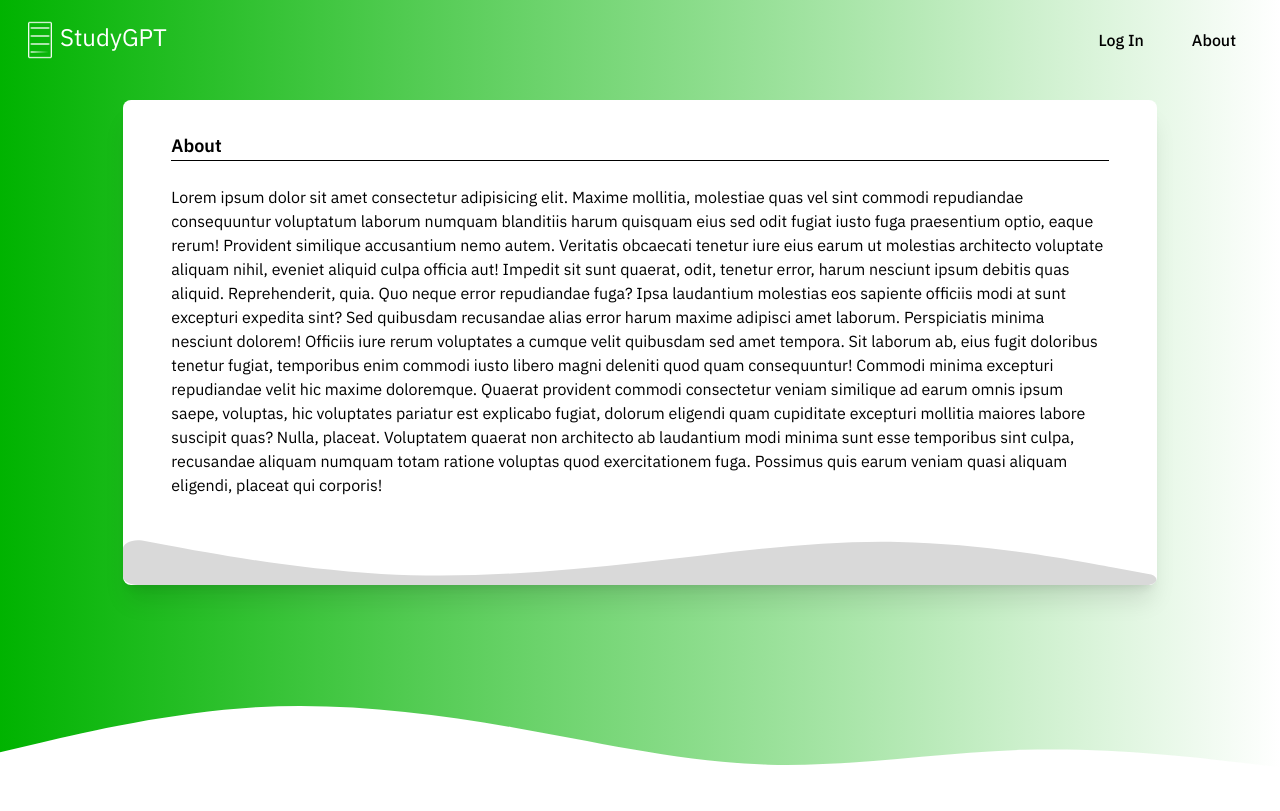
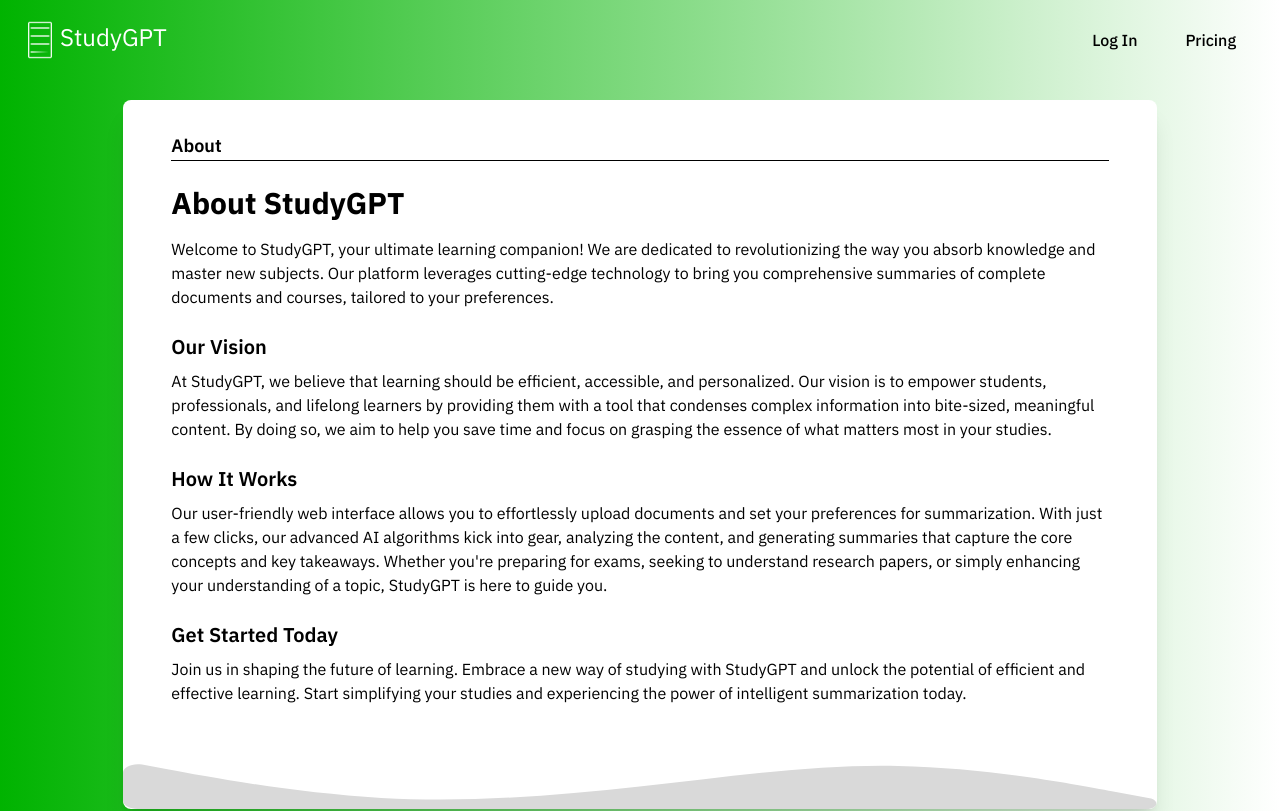
Before and after one commit to lypsoty112/studyGPT_frontend, a React (Vite) app: page /about in a window 1280 px wide. Shown: the top 811 px of the page. Built offline with nearby package versions, Linux system fonts and the light colour scheme; no server answers.

Commit message:
Account & about page edited

```diff
--- a/src/App.tsx
+++ b/src/App.tsx
@@ -8,6 +8,7 @@ import AccountPage from "./pages/accountPage";
 import SubscriptionsPage from "./pages/subscriptionsPage";
 import LoginPage from "./pages/loginPage";
 import SignupPage from "./pages/signupPage";
+import EditPassword from "./pages/editPassword";
 import { ProtectedRoute } from "./components/auth/protectedRoute";
 
 function App() {
@@ -51,6 +52,15 @@ function App() {
             </ProtectedRoute>
           }
         />
+        <Route
+          path="/editPassword"
+          element={
+            <ProtectedRoute>
+              <EditPassword />
+            </ProtectedRoute>
+          }
+        />
+        <Route path="*">"404 Not Found"</Route>
       </Routes>
     </BrowserRouter>
   );
--- a/src/api/user.ts
+++ b/src/api/user.ts
@@ -118,4 +118,49 @@ const checkPassword = async (password: string) => {
 const getUserInformation = async () => {
   return await apiRequest("GET", `${BASE}/me`, {}, true);
 };
-export { register, login, getUserInformation, checkPassword };
+
+const editPassword = async (
+  newPassword: string,
+  newPasswordConfirm: string,
+  currentPassword: string
+) => {
+  // Returns: { status: number, message: string }
+  const inputs = {
+    newPassword: newPassword.trim(),
+    newPasswordConfirm: newPasswordConfirm.trim(),
+    currentPassword: currentPassword.trim(),
+  };
+
+  // Check for empty fields
+  if (
+    !inputs.newPassword ||
+    !inputs.newPasswordConfirm ||
+    !inputs.currentPassword
+  )
+    return { status: 400, message: "Please fill in all fields." };
+
+  // Check for matching passwords
+  if (inputs.newPassword !== inputs.newPasswordConfirm)
+    return { status: 400, message: "Passwords do not match." };
+
+  // Check for valid password length
+  if (inputs.newPassword.length < 8)
+    return { status: 400, message: "Password must be at least 8 characters." };
+
+  // Check for valid current password
+  const checkPasswordResponse = await checkPassword(inputs.currentPassword);
+  if (checkPasswordResponse.status !== 200)
+    return { status: 400, message: "Current password is incorrect." };
+
+  // Perform the request
+  return await apiRequest(
+    "PUT",
+    `${BASE}/me`,
+    {
+      password: inputs.newPassword,
+    },
+    true
+  );
+};
+
+export { register, login, getUserInformation, checkPassword, editPassword };
--- /dev/null
+++ b/src/components/interactions/nextInputOnEnter.ts
@@ -0,0 +1,17 @@
+export const nextInputOnEnter = (
+  e: React.KeyboardEvent<HTMLInputElement>,
+  ids: string[] | undefined,
+  endFunction?: () => void
+) => {
+  if (e.key === "Enter" && ids) {
+    const index = ids.indexOf(e.currentTarget.id);
+    if (index !== -1 && index < ids.length - 1) {
+      const nextInput = document.getElementById(ids[index + 1]);
+      if (nextInput) {
+        nextInput.focus();
+      }
+    } else if (endFunction) {
+      endFunction();
+    }
+  }
+};
--- a/src/components/pageLayout/navbar/index.tsx
+++ b/src/components/pageLayout/navbar/index.tsx
@@ -5,6 +5,18 @@ import { useNavigate } from "react-router-dom";
 import { loggedIn } from "@/components/auth/loginFunctions";
 
 const Navbar = () => {
+  const currentPath = window.location.pathname;
+  let aboutButtonData = {
+    displayText: "About",
+    onClick: () => navigate("/about"),
+  };
+  if (currentPath === "/about") {
+    aboutButtonData = {
+      displayText: "Pricing",
+      onClick: () => navigate("/subscriptions"),
+    };
+  }
+
   const navigate = useNavigate();
 
   const handleLogoClick = () => {
@@ -26,8 +38,8 @@ const Navbar = () => {
         </li>
         <li className="mx-4">
           <NavButton
-            displayText="About"
-            onClick={() => navigate("/about")}
+            displayText={aboutButtonData.displayText}
+            onClick={aboutButtonData.onClick}
           ></NavButton>
         </li>
       </ul>
--- a/src/pages/aboutPage.tsx
+++ b/src/pages/aboutPage.tsx
@@ -12,29 +12,43 @@ const AboutPage = () => {
       {/*Content*/}
       <PageContent>
         <TextContainer title="About" widthClass="xs:w-10/12 w-full">
-          Lorem ipsum dolor sit amet consectetur adipisicing elit. Maxime
-          mollitia, molestiae quas vel sint commodi repudiandae consequuntur
-          voluptatum laborum numquam blanditiis harum quisquam eius sed odit
-          fugiat iusto fuga praesentium optio, eaque rerum! Provident similique
-          accusantium nemo autem. Veritatis obcaecati tenetur iure eius earum ut
-          molestias architecto voluptate aliquam nihil, eveniet aliquid culpa
-          officia aut! Impedit sit sunt quaerat, odit, tenetur error, harum
-          nesciunt ipsum debitis quas aliquid. Reprehenderit, quia. Quo neque
-          error repudiandae fuga? Ipsa laudantium molestias eos sapiente
-          officiis modi at sunt excepturi expedita sint? Sed quibusdam
-          recusandae alias error harum maxime adipisci amet laborum.
-          Perspiciatis minima nesciunt dolorem! Officiis iure rerum voluptates a
-          cumque velit quibusdam sed amet tempora. Sit laborum ab, eius fugit
-          doloribus tenetur fugiat, temporibus enim commodi iusto libero magni
-          deleniti quod quam consequuntur! Commodi minima excepturi repudiandae
-          velit hic maxime doloremque. Quaerat provident commodi consectetur
-          veniam similique ad earum omnis ipsum saepe, voluptas, hic voluptates
-          pariatur est explicabo fugiat, dolorum eligendi quam cupiditate
-          excepturi mollitia maiores labore suscipit quas? Nulla, placeat.
-          Voluptatem quaerat non architecto ab laudantium modi minima sunt esse
-          temporibus sint culpa, recusandae aliquam numquam totam ratione
-          voluptas quod exercitationem fuga. Possimus quis earum veniam quasi
-          aliquam eligendi, placeat qui corporis!
+          <h1 className="mb-4 text-3xl font-bold">About StudyGPT</h1>
+          <p>
+            Welcome to StudyGPT, your ultimate learning companion! We are
+            dedicated to revolutionizing the way you absorb knowledge and master
+            new subjects. Our platform leverages cutting-edge technology to
+            bring you comprehensive summaries of complete documents and courses,
+            tailored to your preferences.
+          </p>
+
+          <h2 className="mb-2 mt-6 text-xl font-semibold">Our Vision</h2>
+          <p className="mb-4">
+            At StudyGPT, we believe that learning should be efficient,
+            accessible, and personalized. Our vision is to empower students,
+            professionals, and lifelong learners by providing them with a tool
+            that condenses complex information into bite-sized, meaningful
+            content. By doing so, we aim to help you save time and focus on
+            grasping the essence of what matters most in your studies.
+          </p>
+
+          <h2 className="mb-2 mt-6 text-xl font-semibold">How It Works</h2>
+          <p className="mb-4">
+            Our user-friendly web interface allows you to effortlessly upload
+            documents and set your preferences for summarization. With just a
+            few clicks, our advanced AI algorithms kick into gear, analyzing the
+            content, and generating summaries that capture the core concepts and
+            key takeaways. Whether you're preparing for exams, seeking to
+            understand research papers, or simply enhancing your understanding
+            of a topic, StudyGPT is here to guide you.
+          </p>
+
+          <h2 className="mb-2 mt-6 text-xl font-semibold">Get Started Today</h2>
+          <p className="mb-4">
+            Join us in shaping the future of learning. Embrace a new way of
+            studying with StudyGPT and unlock the potential of efficient and
+            effective learning. Start simplifying your studies and experiencing
+            the power of intelligent summarization today.
+          </p>
         </TextContainer>
       </PageContent>
       {/*Footer*/}
--- /dev/null
+++ b/src/pages/editPassword.tsx
@@ -0,0 +1,97 @@
+import Footer from "@/components/pageLayout/footer";
+import MainContainer from "@/components/pageLayout/mainContainer";
+import Navbar from "@/components/pageLayout/navbar";
+import PageContent from "@/components/pageLayout/pageContent";
+import FormGrey from "@/components/misc/formGrey";
+import BaseButton from "@/components/interactions/baseButton";
+import { useState } from "react";
+import { nextInputOnEnter } from "@/components/interactions/nextInputOnEnter";
+import { editPassword } from "@/api/user";
+import { useNavigate } from "react-router-dom";
+const EditPassword = () => {
+  const [newPassword, setNewPassword] = useState("");
+  const [newPasswordConfirm, setNewPasswordConfirm] = useState("");
+  const [currentPassword, setCurrentPassword] = useState("");
+  const navigate = useNavigate();
+
+  const handleChangePassword = async () => {
+    let response = await editPassword(
+      newPassword,
+      newPasswordConfirm,
+      currentPassword
+    );
+    if (response.status === 200) {
+      navigate("/account");
+    } else {
+      // TODO: handle error
+      alert("Password change failed: " + response.message);
+    }
+  };
+
+  const focusOnEnter = (e: any) => {
+    nextInputOnEnter(
+      e,
+      ["newPassword", "newPasswordConfirm", "currentPassword"],
+      handleChangePassword
+    );
+  };
+
+  const handleNewPasswordChange = (e: any) => {
+    setNewPassword(e.target.value);
+  };
+
+  const handleNewPasswordConfirmChange = (e: any) => {
+    setNewPasswordConfirm(e.target.value);
+  };
+
+  const handleCurrentPasswordChange = (e: any) => {
+    setCurrentPassword(e.target.value);
+  };
+
+  return (
+    <MainContainer>
+      {/*Navbar*/}
+      <Navbar />
+      {/*Content*/}
+      <PageContent>
+        <FormGrey title="Change password">
+          <div className="inputWrapper">
+            <span>New password</span>
+            <input
+              type="password"
+              id="newPassword"
+              onKeyDown={focusOnEnter}
+              onChange={handleNewPasswordChange}
+            />
+          </div>
+          <div className="inputWrapper">
+            <span>Repeat new password</span>
+            <input
+              type="password"
+              id="newPasswordConfirm"
+              onKeyDown={focusOnEnter}
+              onChange={handleNewPasswordConfirmChange}
+            />
+          </div>
+          <br />
+          <div className="inputWrapper">
+            <span>Current password</span>
+            <input
+              type="password"
+              id="currentPassword"
+              onKeyDown={focusOnEnter}
+              onChange={handleCurrentPasswordChange}
+            />
+          </div>
+          <BaseButton color={1} onClick={handleChangePassword}>
+            Edit password
+          </BaseButton>
+        </FormGrey>
+      </PageContent>
+      {/*Footer*/}
+      <Footer height={5}></Footer>
+    </MainContainer>
+  );
+};
+
+export default EditPassword;
```
Also changed, not shown: src/pages/accountPage.tsx (+6 -111 lines).
